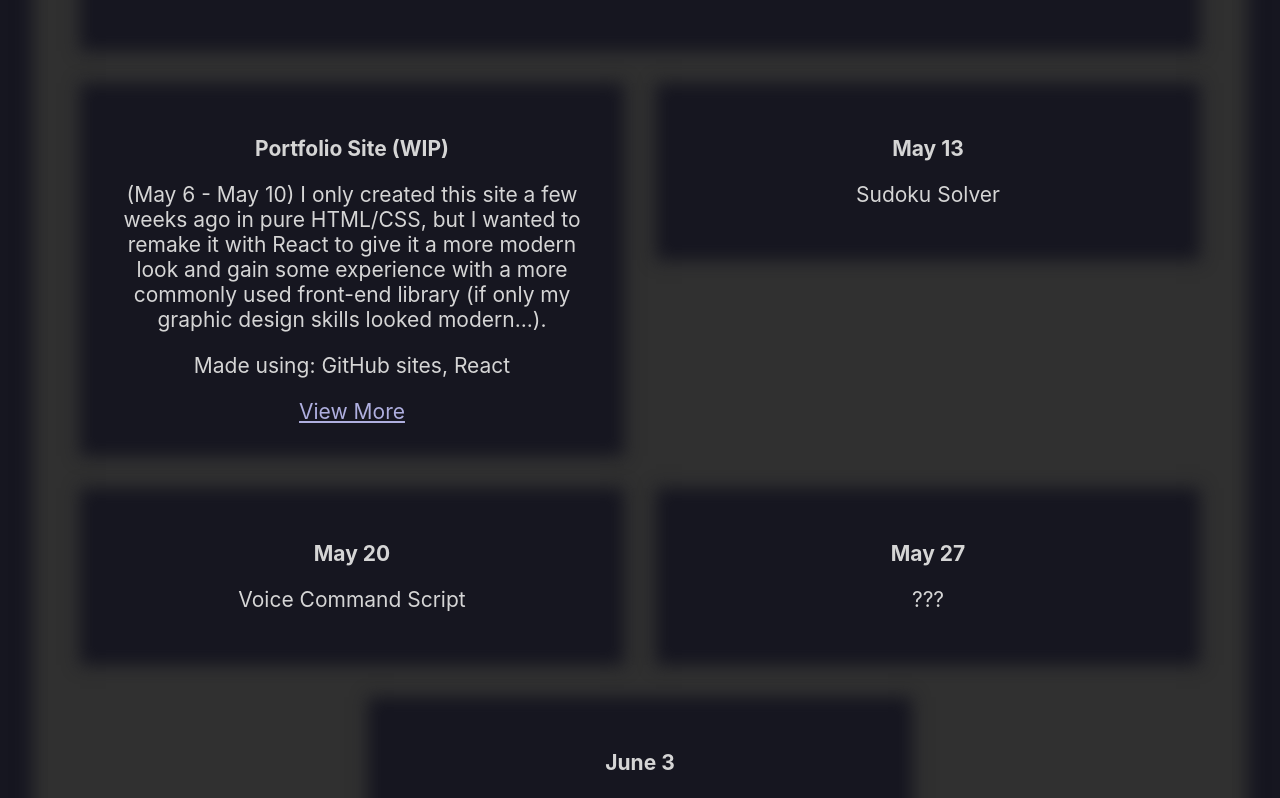
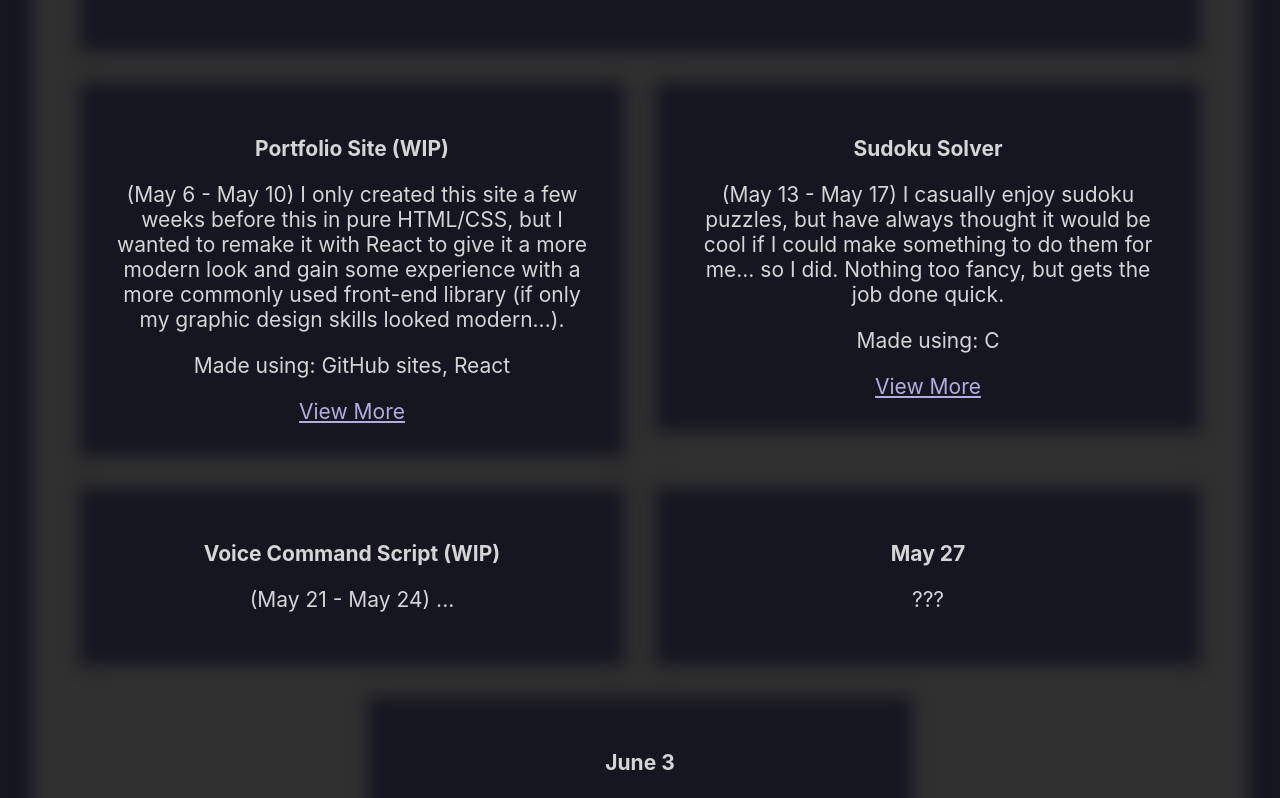
Before and after one commit to gavboi/gavboi.github.io, a React (Create React App) app: page / in a window 1280 px wide. Shown: the part 722-1520 px from the top of the page. Built offline with nearby package versions, Linux system fonts and the light colour scheme.

Commit message:
added sudoku solver

```diff
--- a/package.json
+++ b/package.json
@@ -1,7 +1,7 @@
 {
   "name": "my-app",
   "homepage": "https://gavboi.github.io",
-  "version": "2.1.0",
+  "version": "2.1.1",
   "private": true,
   "dependencies": {
     "@testing-library/jest-dom": "^5.17.0",
--- a/src/App.js
+++ b/src/App.js
@@ -16,7 +16,7 @@ function App() {
 
 					<p>These are my goals (completed goals are struck out):</p>
 					<ul>
-						<li><u>Languages</u>: AutoHotKey, C, Java, <s>JavaScript</s>, Python</li>
+						<li><u>Languages</u>: AutoHotKey, <s>C</s>, Java, <s>JavaScript</s>, Python</li>
 						<li><u>Include</u>: email communication, existing AI APIs, my own ML, databases, image recognition, arduino, device-to-device communication</li>
 						<li><u>Make</u>: discord bot, mobile app, mod for a game, an actual game/something playable</li>
 						<li><u>Purpose</u>: something for me to actually use, something for others to actually use, something silly</li>
@@ -25,21 +25,21 @@ function App() {
 				<Project
 					name="Portfolio Site"
 					wip={true}
-					details="(May 6 - May 10) I only created this site a few weeks ago in pure HTML/CSS, but I wanted to remake it with React to give it a more modern look and gain some experience with a more commonly used front-end library (if only my graphic design skills looked modern...)."
+					details="(May 6 - May 10) I only created this site a few weeks before this in pure HTML/CSS, but I wanted to remake it with React to give it a more modern look and gain some experience with a more commonly used front-end library (if only my graphic design skills looked modern...)."
           madeWith={["GitHub sites, React"]}
 					focusPage="https://github.com/gavboi/gavboi.github.io"
 				/>
 				<Project
-					name="May 13"
+					name="Sudoku Solver"
 					wip={false}
-					details="Sudoku Solver"
-          madeWith={[]}
-					focusPage=""
+					details="(May 13 - May 17) I casually enjoy sudoku puzzles, but have always thought it would be cool if I could make something to do them for me... so I did. Nothing too fancy, but gets the job done quick."
+          madeWith={["C"]}
+					focusPage="https://github.com/gavboi/sudoku-solver"
 				/>
 				<Project
-					name="May 20"
-					wip={false}
-					details="Voice Command Script"
+					name="Voice Command Script"
+					wip={true}
+					details="(May 21 - May 24) ..."
           madeWith={[]}
 					focusPage=""
 				/>
```
